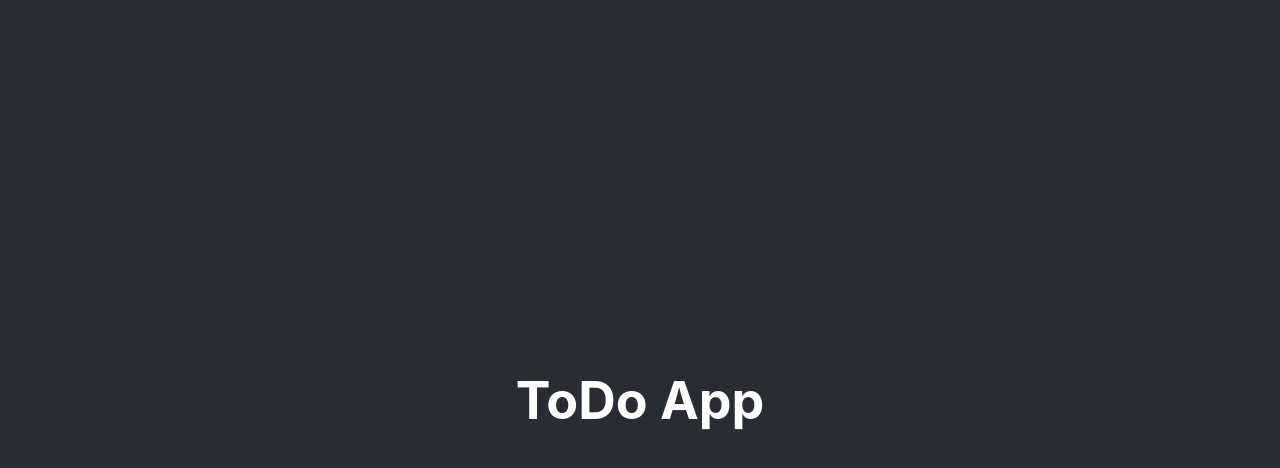
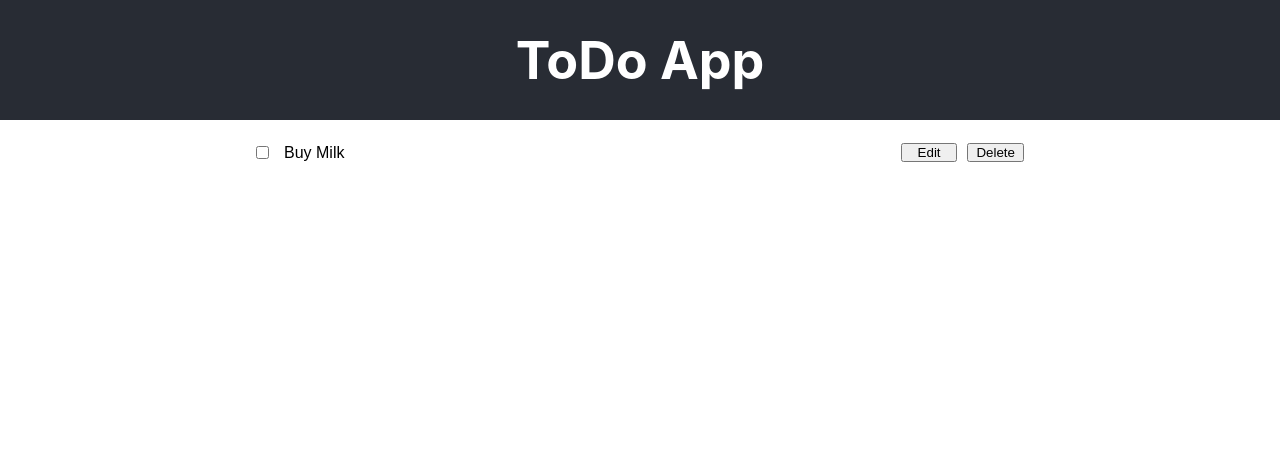
Before and after one commit to dzevakov/react-todo-app, a React (Create React App) app: page / in a window 1280 px wide. Shown: the top 468 px of the page. Built offline with nearby package versions, Linux system fonts and the light colour scheme.

Commit message:
feat: add some styles for app block wrapper

```diff
--- a/src/App.css
+++ b/src/App.css
@@ -1,38 +1,21 @@
-.App {
-  text-align: center;
-}
-
-.App-logo {
-  height: 40vmin;
-  pointer-events: none;
-}
-
-@media (prefers-reduced-motion: no-preference) {
-  .App-logo {
-    animation: App-logo-spin infinite 20s linear;
-  }
+* {
+  margin: 0;
+  padding: 0;
+  box-sizing: border-box;
 }
 
 .App-header {
-  background-color: #282c34;
-  min-height: 100vh;
   display: flex;
   flex-direction: column;
   align-items: center;
   justify-content: center;
+  height: 120px;
   font-size: calc(10px + 2vmin);
+  background-color: #282c34;
   color: white;
 }
 
-.App-link {
-  color: #61dafb;
+.wrapper-app {
+  width: 60%;
+  margin: 20px auto;
 }
-
-@keyframes App-logo-spin {
-  from {
-    transform: rotate(0deg);
-  }
-  to {
-    transform: rotate(360deg);
-  }
-}
--- a/src/App.js
+++ b/src/App.js
@@ -1,5 +1,6 @@
 import React from 'react'
-import './App.css';
+import './App.css'
+import TodoItem from './todo-item/todo-item';
 
 function App() {
   return (
@@ -7,6 +8,9 @@ function App() {
       <header className="App-header">
        <h1>ToDo App</h1>
       </header>
+      <section className={'wrapper-app'}>
+        <TodoItem />
+      </section>
     </div>
   );
 }
```
